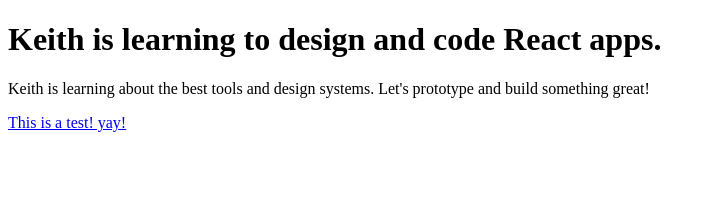
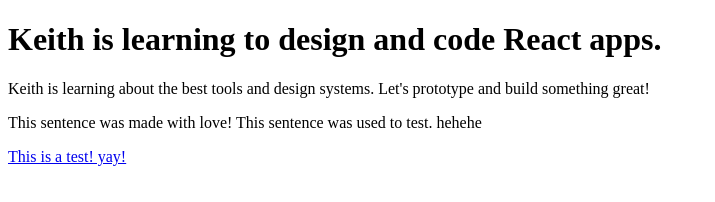
Before and after one commit to keithalva/my-react-app, a Gatsby site: page / in a window 1280 px wide. Shown: the whole page, without its empty margins (0-715 px from the left). Built offline with nearby package versions, Linux system fonts and the light colour scheme; Gatsby itself is replaced by a stand-in of ours.

Commit message:
Testing 1234

```diff
--- a/src/pages/index.js
+++ b/src/pages/index.js
@@ -5,6 +5,7 @@ const IndexPage = () => (
   <div>
     <h1>Keith is learning to design and code React apps.</h1>
     <p>Keith is learning about the best tools and design systems. Let's prototype and build something great!</p>
+    <p> This sentence was made with love! This sentence was used to test. hehehe</p>
     <Link to="/page-2/">This is a test! yay!</Link>
   </div>
 )
```
